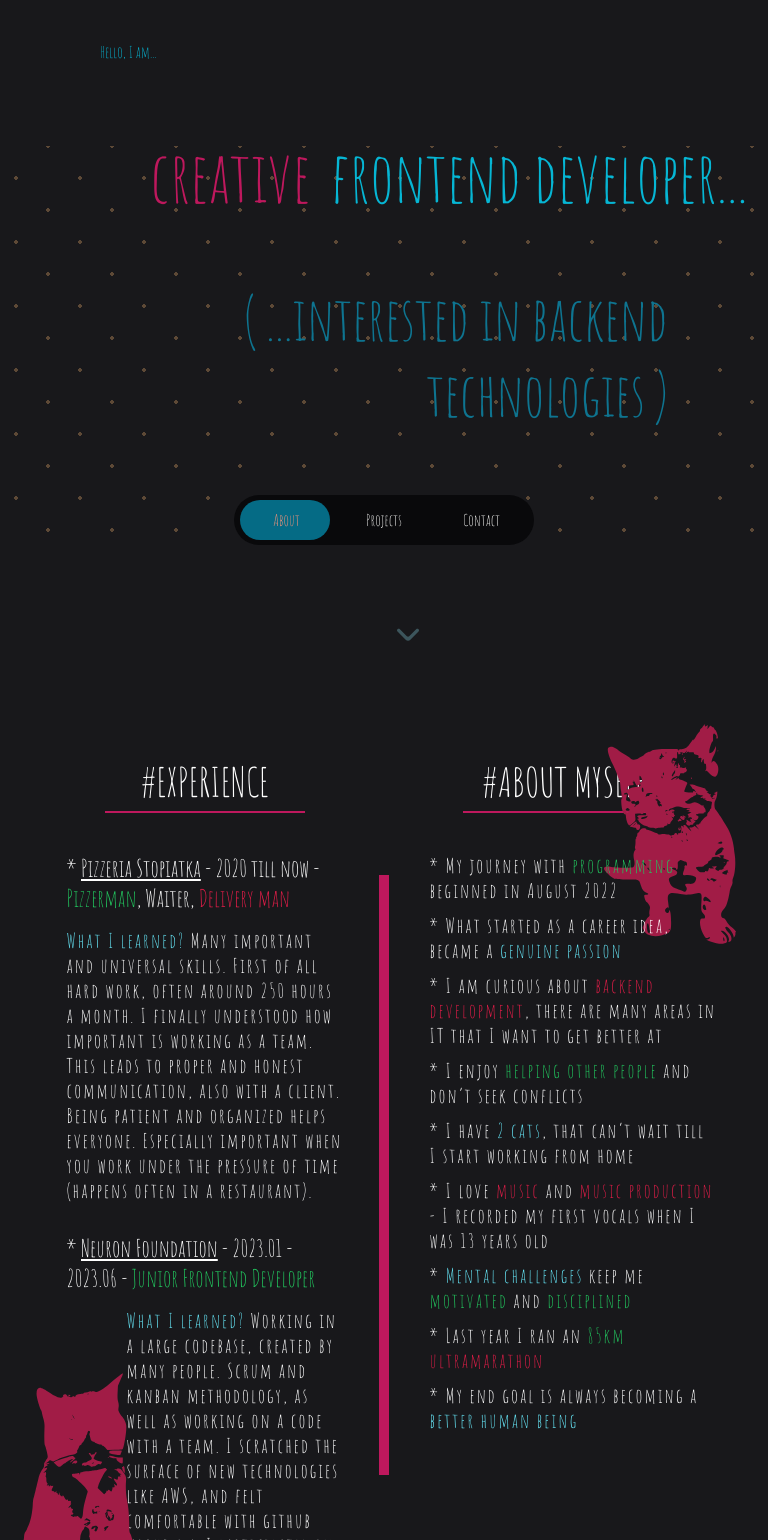
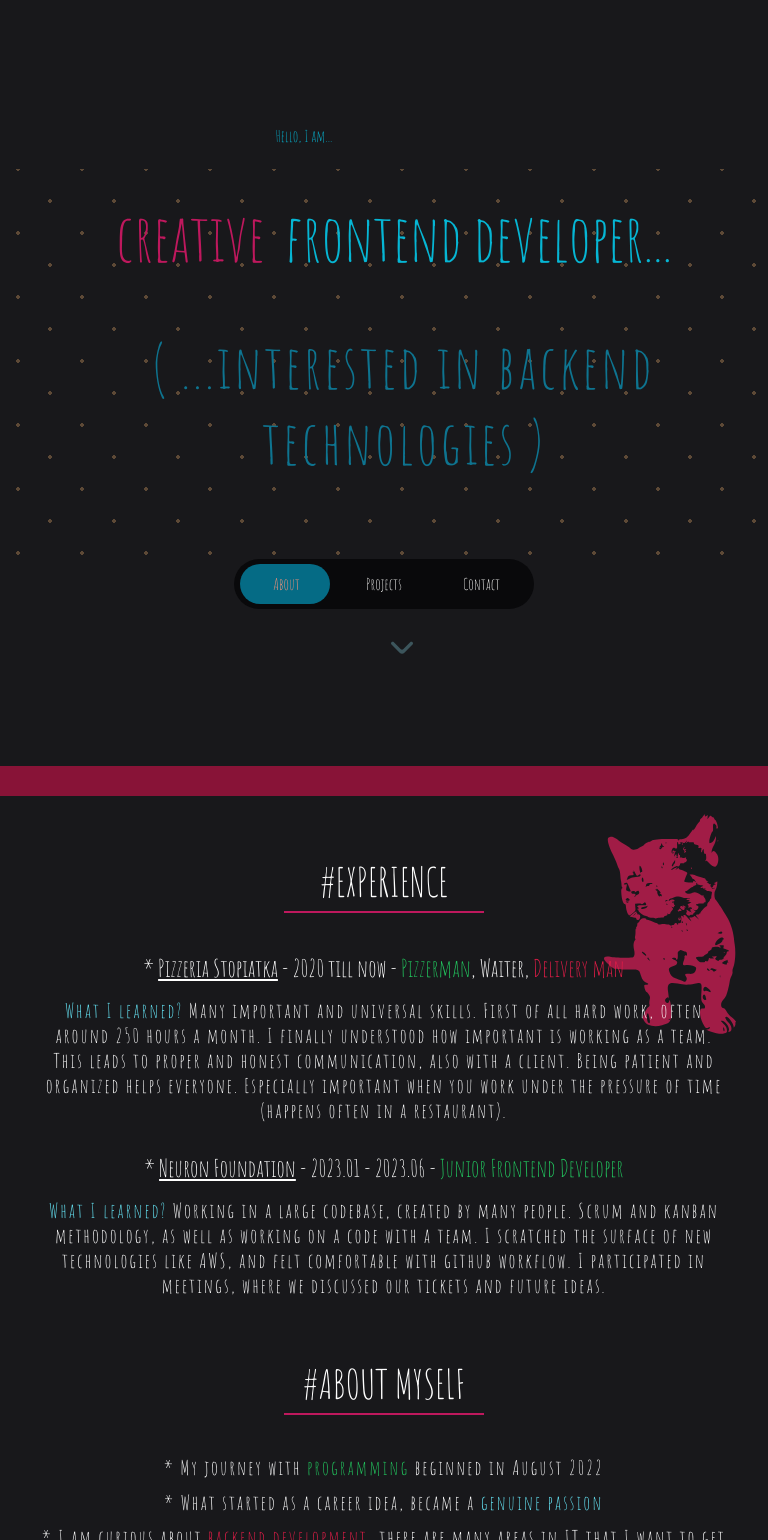
Before and after one commit to erratinsilentio/portfolio, a Vue app in the folder client/: page / in a window 768 px wide. Shown: the part 120-1660 px from the top of the page. Built offline with nearby package versions, Linux system fonts and the light colour scheme.

Commit message:
working on media queries for about page

```diff
--- a/client/src/components/Navbar.vue
+++ b/client/src/components/Navbar.vue
@@ -79,9 +79,21 @@ li {
 
 }
 
-.not {}
-
 .not:hover {
     background-color: #1b1b1b;
 }
+
+
+
+@media screen and (min-width: 390px) and (max-width: 844px) {
+    nav {
+        position: fixed;
+        z-index: 3;
+        top: 88%;
+        left: 50%;
+        transform: translate(-50%, -50%);
+        display: flex;
+        justify-content: center;
+    }
+}
 </style>
--- a/client/src/pages/About.vue
+++ b/client/src/pages/About.vue
@@ -116,7 +116,7 @@ const scrollToElement = () => {
     animation: appear 1s;
     position: relative;
     z-index: 0;
-    background-color: #be185d;
+    background-color: #881337;
     display: flex;
     justify-content: center;
     align-items: center;
@@ -205,8 +205,6 @@ const scrollToElement = () => {
     display: flex;
     flex-direction: row;
     justify-content: space-evenly;
-    /* align-items: center; */
-    /* animation: shorter 1s; */
 }
 
 .left {
@@ -306,7 +304,7 @@ const scrollToElement = () => {
     top: 50%;
     left: 50%;
     transform: translate(-50%, -50%);
-    background-color: #be185d;
+    background-color: #881337;
 }
 
 .pidzi {
@@ -361,4 +359,330 @@ const scrollToElement = () => {
         height: 95vh;
     }
 }
+
+@media screen and (min-width: 561px) and (max-width: 1024px) {
+    .main-one {
+        padding: 0;
+        padding-left: 20px;
+        padding-right: 20px;
+    }
+
+    .main-two {
+        min-width: 100vw;
+        min-height: 100vh;
+        animation: appear 1s;
+        position: relative;
+        z-index: 0;
+        background-color: #881337;
+        display: flex;
+        justify-content: center;
+        align-items: flex-start;
+    }
+
+    .hello {
+        text-align: center;
+        color: #06b6d4;
+        margin-top: 150px;
+        margin-bottom: 50px;
+        padding: 0;
+        padding-right: 200px;
+        position: relative;
+        z-index: 2;
+    }
+
+    .developer {
+        margin: 0;
+        padding-left: 0;
+        text-align: center;
+        font-size: 65px;
+        padding-left: -100px;
+        margin-bottom: 0;
+        margin-top: 50px;
+        position: relative;
+        z-index: 2;
+    }
+
+    .creative {
+        color: #be185d;
+        transform: translateY(115px);
+        transition: transform .5s;
+        position: relative;
+        z-index: 2;
+    }
+
+    .frontend {
+        margin-left: 20px;
+        margin-right: 20px;
+        color: #06b6d4;
+        position: relative;
+        z-index: 2;
+    }
+
+    .backend {
+        color: #0e7490;
+        font-size: 60px;
+        text-align: center;
+        margin: 0;
+        letter-spacing: 3px;
+        margin-top: 50px;
+        position: relative;
+        z-index: 2;
+    }
+
+    .bg {
+        position: absolute;
+        z-index: 0;
+        top: 38%;
+        left: 50%;
+        transform: translate(-50%, -50%);
+        width: 900px;
+        height: 400px;
+        background-color: #18181b;
+        opacity: 0.3;
+        background-image: radial-gradient(#fdba74 1.6px, transparent 1.6px), radial-gradient(#fdba74 1.6px, #18181b 1.6px);
+        background-size: 64px 64px;
+        background-position: 0 0, 32px 32px;
+    }
+
+    .arrow-btn {
+        position: absolute;
+        bottom: 15%;
+        left: 53%;
+        transform: translateX(-100%);
+        background-color: transparent;
+    }
+
+    .inside {
+        margin-top: 30px;
+        margin-bottom: 30px;
+        padding-top: 20px;
+        position: relative;
+        min-width: 97vw;
+        min-height: 95vh;
+        background-color: #18181b;
+        display: flex;
+        flex-direction: column;
+    }
+
+    .left {
+        text-align: center;
+        width: 100%;
+        min-height: 90%;
+        display: flex;
+        flex-direction: column;
+        align-items: center;
+        overflow: hidden;
+        z-index: 2;
+    }
+
+    .neuron {
+        margin-top: 30px;
+        width: 90%;
+        display: flex;
+        flex-direction: column;
+    }
+
+    .dev {
+        margin-left: 0px;
+    }
+
+    .right {
+        padding-top: 20px;
+        width: 100%;
+        min-height: 90%;
+        display: flex;
+        flex-direction: column;
+        align-items: center;
+        text-align: center;
+        margin-bottom: 120px;
+    }
+
+    .heading {
+        color: white;
+        height: 55px;
+        width: 200px;
+        text-align: center;
+        font-size: 40px;
+        border-bottom: 2px solid #be185d;
+    }
+
+    .border {
+        display: none;
+    }
+
+    .pidzi {
+        position: absolute;
+        bottom: 0px;
+        left: -30px;
+        width: 200px;
+        filter: invert(25%) sepia(39%) saturate(3000%) hue-rotate(313deg) brightness(80%) contrast(106%);
+    }
+
+    .pogi {
+        position: absolute;
+        right: -30px;
+        top: -90px;
+        width: 300px;
+        filter: invert(25%) sepia(39%) saturate(3000%) hue-rotate(313deg) brightness(80%) contrast(106%);
+    }
+}
+
+@media screen and (min-width: 390px) and (max-width: 560px) {
+
+    .main-one {
+        width: 100vw;
+        height: 90vh;
+        padding: 0;
+        animation: appear 1s;
+        position: relative;
+        z-index: 0;
+        display: flex;
+        flex-direction: column;
+        align-items: center;
+    }
+
+    .main-two {
+        min-width: 100vw;
+        min-height: 100vh;
+        animation: appear 1s;
+        position: relative;
+        z-index: 0;
+        background-color: #881337;
+        display: flex;
+        justify-content: center;
+        align-items: flex-start;
+    }
+
+    .hello {
+        text-align: center;
+        color: #06b6d4;
+        margin-top: 50px;
+        margin-bottom: 50px;
+        padding: 0;
+        padding-right: 200px;
+        position: relative;
+        z-index: 2;
+    }
+
+    .developer {
+        margin: 0;
+        padding-left: 0;
+        text-align: center;
+        font-size: 65px;
+        padding-left: -100px;
+        margin-bottom: 0;
+        position: relative;
+        z-index: 2;
+    }
+
+    .creative {
+        color: #be185d;
+        transform: translateY(115px);
+        transition: transform .5s;
+        position: relative;
+        z-index: 2;
+    }
+
+    .frontend {
+        margin-left: 20px;
+        margin-right: 20px;
+        color: #06b6d4;
+        position: relative;
+        z-index: 2;
+    }
+
+    .backend {
+        color: #0e7490;
+        font-size: 60px;
+        text-align: center;
+        margin: 0;
+        margin-left: 20px;
+        margin-right: 20px;
+        margin-top: 50px;
+        position: relative;
+        z-index: 2;
+    }
+
+    .arrow-btn {
+        position: absolute;
+        bottom: 5%;
+        left: 55%;
+        transform: translateX(-100%);
+        background-color: transparent;
+    }
+
+    .inside {
+        margin-top: 30px;
+        margin-bottom: 30px;
+        padding-top: 20px;
+        position: relative;
+        min-width: 97vw;
+        min-height: 95vh;
+        background-color: #18181b;
+        display: flex;
+        flex-direction: column;
+    }
+
+    .left {
+        text-align: center;
+        width: 100%;
+        min-height: 90%;
+        display: flex;
+        flex-direction: column;
+        align-items: center;
+        overflow: hidden;
+        z-index: 2;
+    }
+
+    .neuron {
+        margin-top: 30px;
+        width: 90%;
+        display: flex;
+        flex-direction: column;
+    }
+
+    .dev {
+        margin-left: 0px;
+    }
+
+    .right {
+        padding-top: 20px;
+        width: 100%;
+        min-height: 90%;
+        display: flex;
+        flex-direction: column;
+        align-items: center;
+        text-align: center;
+        margin-bottom: 120px;
+    }
+
+    .heading {
+        color: white;
+        height: 55px;
+        width: 200px;
+        text-align: center;
+        font-size: 40px;
+        border-bottom: 2px solid #be185d;
+    }
+
+    .border {
+        display: none;
+    }
+
+    .pidzi {
+        position: absolute;
+        bottom: 0px;
+        left: -30px;
+        width: 200px;
+        filter: invert(25%) sepia(39%) saturate(3000%) hue-rotate(313deg) brightness(80%) contrast(106%);
+    }
+
+    .pogi {
+        position: absolute;
+        right: -30px;
+        top: -90px;
+        width: 300px;
+        filter: invert(25%) sepia(39%) saturate(3000%) hue-rotate(313deg) brightness(80%) contrast(106%);
+    }
+}
 </style>
```
